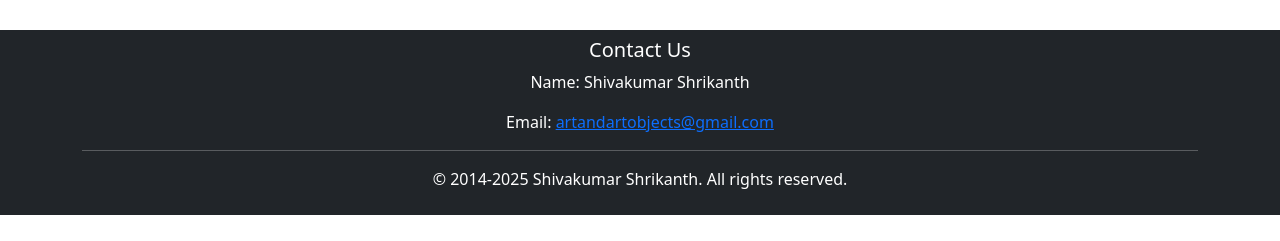
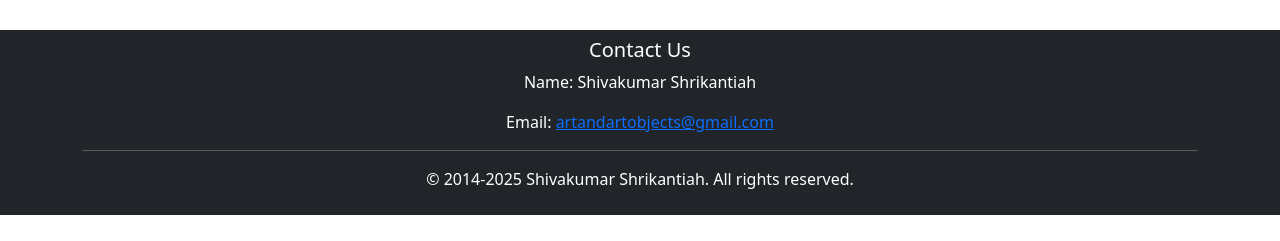
Before and after one commit to 09Vatsal/Art-and-Art-object, a plain HTML site: page about us.html in a window 1280 px wide. Shown: the part 433-674 px from the top of the page. Drawn offline with nearby package versions, Linux system fonts and the light colour scheme.

Commit message:
Update about us.html

```diff
--- a/about us.html
+++ b/about us.html
@@ -58,10 +58,10 @@ specific size and colors are accepted.
 <footer class="bg-dark text-white text-center py-2 mt-3">
     <div class="container">
       <h5>Contact Us</h5>
-      <p> Name: Shivakumar Shrikanth </p>
+      <p> Name: Shivakumar Shrikantiah </p>
       Email: <a href="mailto:artandartobjects@gmail.com">artandartobjects@gmail.com</a>
       <hr class="bg-white">
-    <p>&copy; 2014-2025 Shivakumar Shrikanth. All rights reserved.</p>
+    <p>&copy; 2014-2025 Shivakumar Shrikantiah. All rights reserved.</p>
     </div>
   </footer>
 
```
